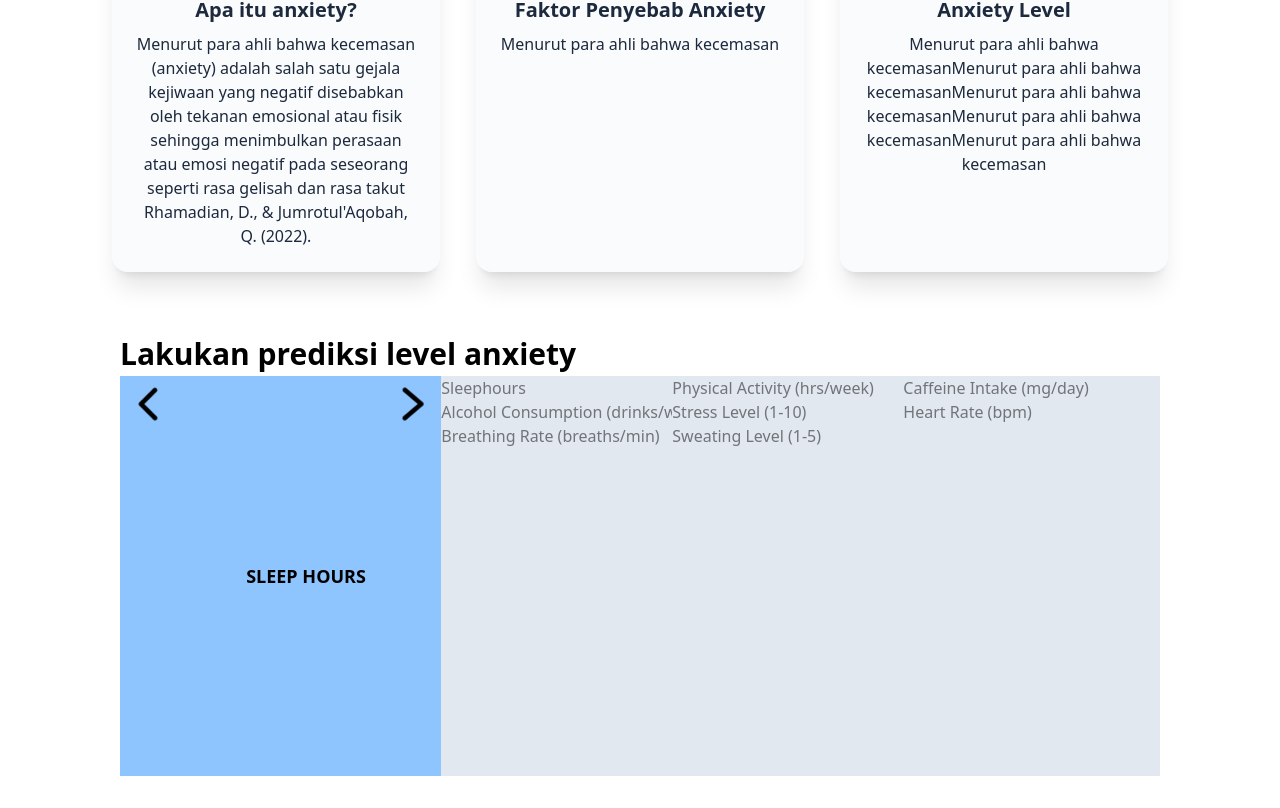
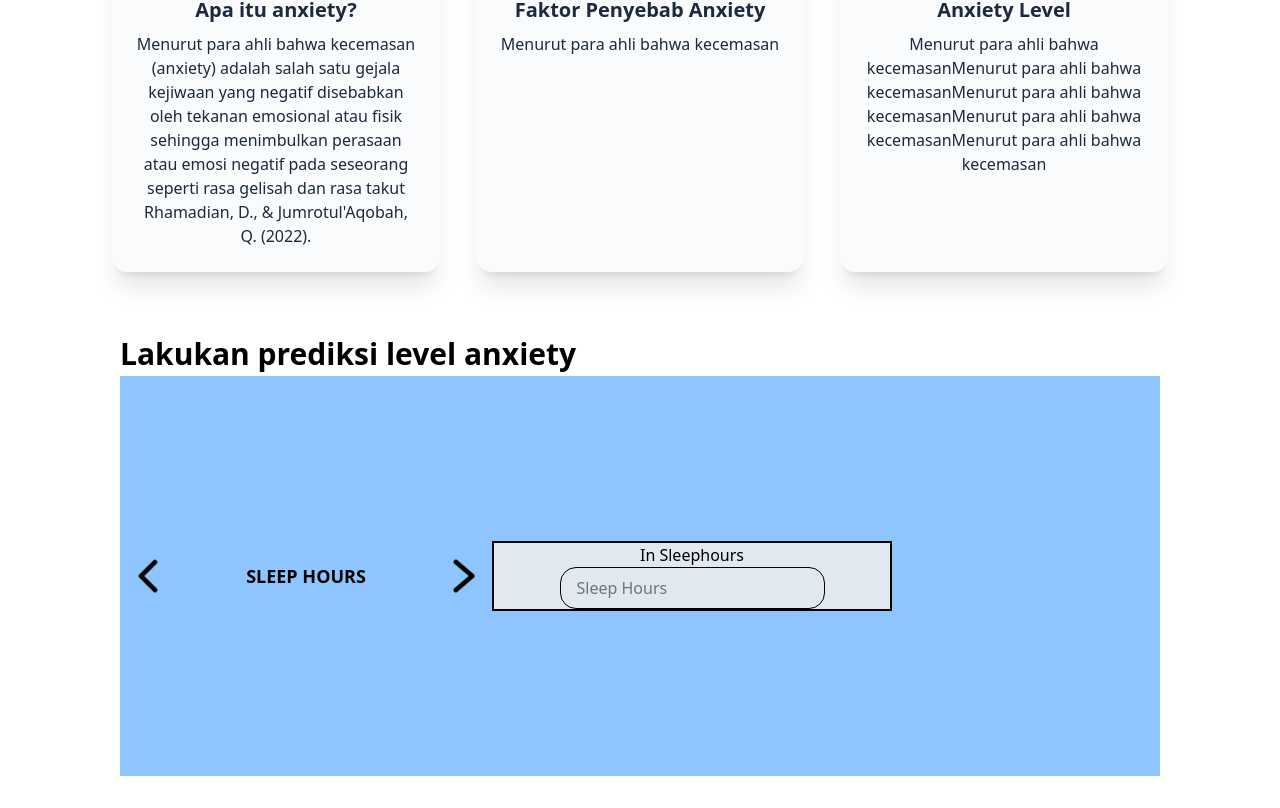
Before and after one commit to fxsym/anxie-sense, a React (Vite) app: page / in a window 1280 px wide. Shown: the part 436-1244 px from the top of the page. Built offline with nearby package versions, Linux system fonts and the light colour scheme.

Commit message:
Make form prediction can slide

```diff
--- a/src/components/FormNavigationArrow.jsx
+++ b/src/components/FormNavigationArrow.jsx
@@ -1,16 +1,17 @@
-import { useRef } from "react"
+import { sliderRef, inputFormPredictionRef } from "../utils/refStore"
 import LeftArrow from "../assets/images/left.png"
 import RightArrow from "../assets/images/right.png"
 import { TitleFormNavigationArrow } from "./TitleFormNavigationArrow"
 
 export const FormNavigationArrow = () => {
-    const sliderRef = useRef()
 
     const LeftClick = () =>{
         sliderRef.current.scrollBy({ left: -260, behavior: 'smooth' });
+        inputFormPredictionRef.current.scrollBy({ left: -400, behavior: 'smooth' });
     }
 
     const RightClick = () =>{
+        inputFormPredictionRef.current.scrollBy({ left: 400, behavior: 'smooth' });
         sliderRef.current.scrollBy({ left: 260, behavior: 'smooth' });
     }
 
--- /dev/null
+++ b/src/components/InputFormPrediction.jsx
@@ -0,0 +1,8 @@
+export const InputFormPrediction = ({info, placeHolder}) => {
+    return (
+        <div className="border-2 w-100 flex flex-col items-center">
+            <p className="">{info}</p>
+            <input type="text" placeholder={placeHolder} className="border py-2 px-4 rounded-2xl"/>
+        </div>
+    )
+}
--- a/src/components/PredictionForm.jsx
+++ b/src/components/PredictionForm.jsx
@@ -0,0 +1,22 @@
+import { inputFormPredictionRef } from "../utils/refStore"
+import { InputFormPrediction } from "./InputFormPrediction"
+
+export const PredictionForm = () => {
+    return (
+        <form action=""
+        ref={inputFormPredictionRef}
+        className="bg-slate-200 flex w-100 overflow-hidden whitespace-nowrap items-center"
+        >
+            <div className="flex">
+                <InputFormPrediction info={"In Sleephours"} placeHolder={"Sleep Hours"} />
+                <InputFormPrediction info={"In Physical Activity (hrs/week)"} placeHolder={"Physical Activity (hrs/week)"} />
+                <InputFormPrediction info={"In Caffeine Intake (mg/day)"} placeHolder={"Caffeine Intake (mg/day)"} />
+                <InputFormPrediction info={"In Alcohol Consumption (drinks/week)"} placeHolder={"Alcohol Consumption (drinks/week)"} />
+                <InputFormPrediction info={"In Stress Level (1-10)"} placeHolder={"Stress Level (1-10)"} />
+                <InputFormPrediction info={"In Heart Rate (bpm)"} placeHolder={"Heart Rate (bpm)"} />
+                <InputFormPrediction info={"In Breathing Rate (breaths/min)"} placeHolder={"Breathing Rate (breaths/min)"} />
+                <InputFormPrediction info={"In Sweating Level (1-5)"} placeHolder={"Sweating Level (1-5)"} />
+            </div>
+        </form>
+    )
+}
--- a/src/pages/Home.jsx
+++ b/src/pages/Home.jsx
@@ -2,6 +2,7 @@ import { Navbar } from "../components/navbar"
 import { CardInfoAnxiety } from "../components/CardInfoAnxiety"
 import { FormNavigation } from "../components/FormNavigation"
 import { FormNavigationArrow } from "../components/FormNavigationArrow"
+import { PredictionForm } from "../components/PredictionForm"
 
 
 export const Home = () => {
@@ -19,7 +20,7 @@ export const Home = () => {
                     <h1 className="text-2xl font-bold lg:text-3xl">Lakukan prediksi level anxiety</h1>
                 </div>
 
-                <div className="bg-blue-300 h-100 flex flex-col lg:flex-row">
+                <div className="bg-blue-300 h-100 flex flex-col items-center lg:flex-row">
                     {/* <div className="w-1/5 bg-slate-50">
                         <ul className="flex flex-row items-center h-full lg:flex-col">
                             <FormNavigation title={'Sleep Hours'}/>
@@ -33,16 +34,7 @@ export const Home = () => {
                         </ul>
                     </div> */}
                     <FormNavigationArrow />
-                    <form action="" className="w-4/5 bg-slate-200">
-                        <input type="text" placeholder="Sleephours" />
-                        <input type="text" placeholder="Physical Activity (hrs/week)" />
-                        <input type="text" placeholder="Caffeine Intake (mg/day)" />
-                        <input type="text" placeholder="Alcohol Consumption (drinks/week)" />
-                        <input type="text" placeholder="Stress Level (1-10)" />
-                        <input type="text" placeholder="Heart Rate (bpm)" />
-                        <input type="text" placeholder="Breathing Rate (breaths/min)" />
-                        <input type="text" placeholder="Sweating Level (1-5)" />
-                    </form>
+                    <PredictionForm />
                 </div>
             </div>
         </>
--- /dev/null
+++ b/src/utils/refStore.js
@@ -0,0 +1,5 @@
+// refStore.js
+import { createRef } from 'react'
+
+export const sliderRef = createRef()
+export const inputFormPredictionRef = createRef()
```
